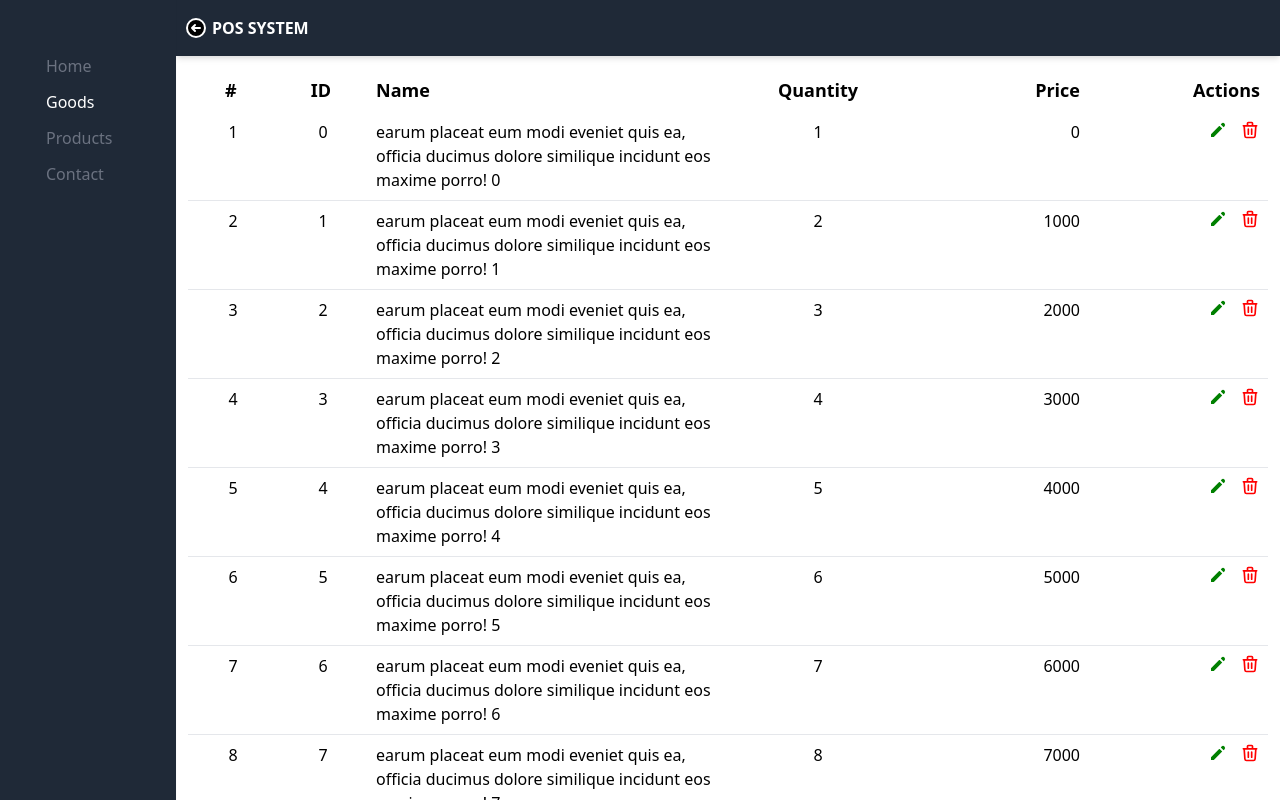
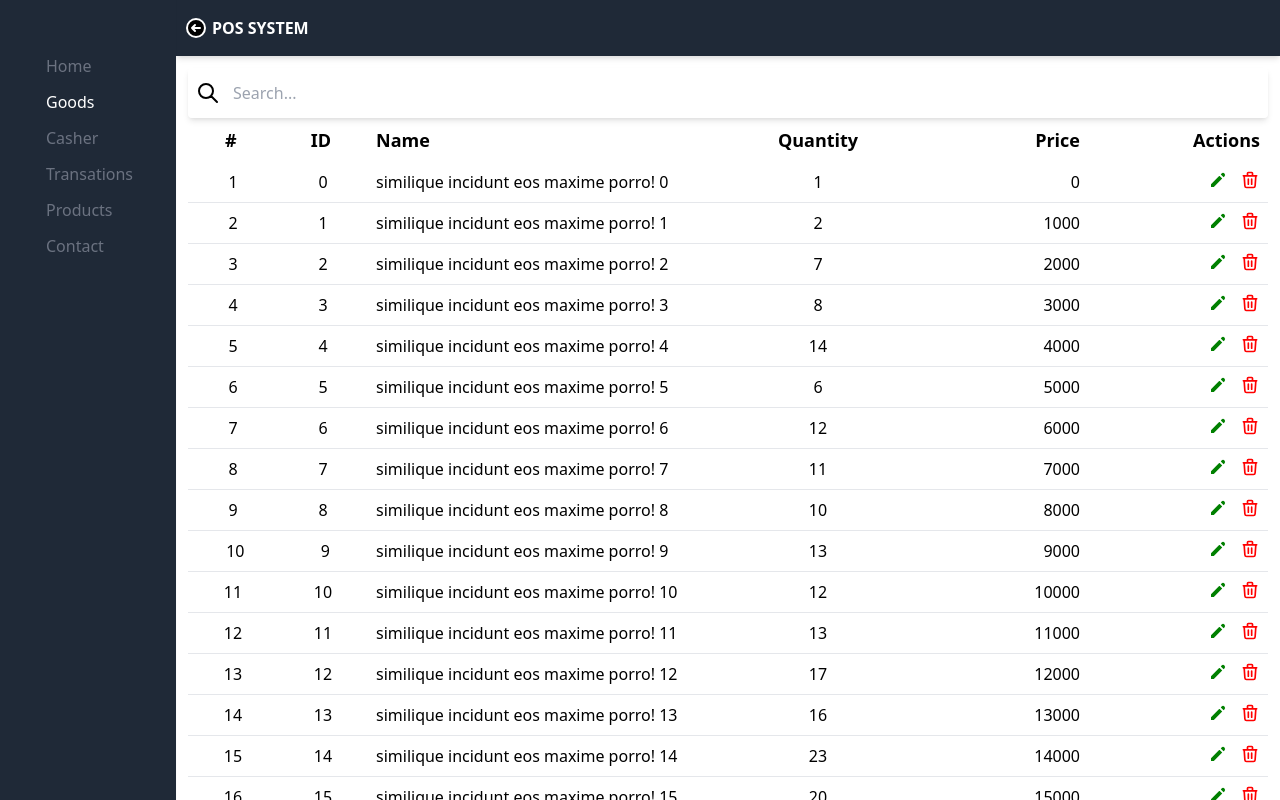
Before and after one commit to chitgyi/vue3-and-tailwind, a Vue app: page /goods in a window 1280 px wide. Built offline with nearby package versions, Linux system fonts and the light colour scheme.

Commit message:
add layouts and goodlitview with features (eidt, delete, orderByPirce && orderByQuantity )

```diff
--- a/src/App.vue
+++ b/src/App.vue
@@ -3,7 +3,7 @@
 
   <slide-bar />
 
-  <main-layout/>
+  <main-layout />
 </template>
 
 <script>
@@ -11,9 +11,10 @@ import { provide } from "vue";
 import useProduct from "./composables/product";
 import useDialog from "./composables/dialog";
 import useApp from "./composables/app";
+import useGoods from "./composables/goods";
 import SlideBar from "./components/nav-bars/SlideBar.vue";
 import AppBar from "./components/nav-bars/AppBar.vue";
-import MainLayout from './layouts/MainLayout.vue';
+import MainLayout from "./layouts/MainLayout.vue";
 
 export default {
   components: { SlideBar, AppBar, MainLayout },
@@ -21,6 +22,7 @@ export default {
     provide("POST_PROVIDER", useProduct());
     provide("DIALOG_PROVIDER", useDialog());
     provide("APP_PROVIDER", useApp());
+    provide("GOODS_PROVIDER", useGoods());
   },
 };
 </script>
--- /dev/null
+++ b/src/assets/path/serach-svg.vue
@@ -0,0 +1,22 @@
+<template>
+  <svg
+    class="w-6 h-6"
+    fill="none"
+    stroke="currentColor"
+    viewBox="0 0 24 24"
+    xmlns="http://www.w3.org/2000/svg"
+  >
+    <path
+      stroke-linecap="round"
+      stroke-linejoin="round"
+      stroke-width="2"
+      d="M21 21l-6-6m2-5a7 7 0 11-14 0 7 7 0 0114 0z"
+    ></path>
+  </svg>
+</template>
+
+<script>
+export default {};
+</script>
+
+<style lang="scss" scoped></style>
--- a/src/components/views/goods/EditGoodsModalView.vue
+++ b/src/components/views/goods/EditGoodsModalView.vue
@@ -1,18 +1,61 @@
 <template>
   <modal dismissable>
     <div class="grid grid-cols-2 space-y-2 w-96 p-2 bg-white rounded-md">
-      <input type="text" placeholder="Name" class="col-span-2 p-2 border" />
-      <input type="number" placeholder="Goods ID" class="col-span-2 p-2 border" />
-      <input type="number" placeholder="Quantity" class="col-span-2 p-2 border" />
-      <input type="number" placeholder="Price" class="col-span-2 p-2 border" />
-      <button class="col-span-2 bg-blue-600 text-white p-2">Edit</button>
+      <input
+        type="text"
+        placeholder="Name"
+        class="col-span-2 p-2 border"
+        v-model="name"
+      />
+      <input
+        type="number"
+        placeholder="Quantity"
+        class="col-span-2 p-2 border"
+        v-model="quantity"
+      />
+      <input
+        type="number"
+        placeholder="Price"
+        class="col-span-2 p-2 border"
+        v-model="price"
+      />
+      <button
+        class="col-span-2 bg-blue-600 text-white p-2"
+        @click="onSave({ id, name, price, quantity })"
+      >
+        Edit
+      </button>
     </div>
   </modal>
 </template>
 
 <script>
+import { ref, toRefs, onUpdated } from "vue";
 import Modal from "../../indicators/Modal.vue";
 export default {
+  props: {
+    good: Object,
+    onSave: Function,
+  },
   components: { Modal },
+  setup(props) {
+    const { good } = toRefs(props);
+    const name = ref(null);
+    const price = ref(null);
+    const quantity = ref(null);
+
+    onUpdated(() => {
+      name.value = good.value.name;
+      price.value = good.value.price;
+      quantity.value = good.value.quantity;
+    });
+
+    return {
+      name,
+      price,
+      quantity,
+      id: good.value.id,
+    };
+  },
 };
 </script>
--- a/src/components/views/goods/GoodListView.vue
+++ b/src/components/views/goods/GoodListView.vue
@@ -1,5 +1,4 @@
 <template>
-  <div class="m-3">
   <!-- start table header -->
   <div class="grid grid-cols-6">
     <div class="flex justify-around">
@@ -7,8 +6,18 @@
       <div class="p-2 font-bold text-lg">ID</div>
     </div>
     <div class="p-2 font-bold text-lg col-span-2">Name</div>
-      <div class="p-2 font-bold text-lg text-center">Quantity</div>
-      <div class="p-2 font-bold text-lg text-right">Price</div>
+    <div
+      class="p-2 font-bold text-lg text-center cursor-pointer"
+      @click="orderByQuantity((isOrderedQuantity = !isOrderedQuantity))"
+    >
+      Quantity
+    </div>
+    <div
+      class="p-2 font-bold text-lg text-right cursor-pointer"
+      @click="orderByPrice((isOrderedPrice = !isOrderedPrice))"
+    >
+      Price
+    </div>
     <div class="p-2 font-bold text-lg text-right">Actions</div>
   </div>
   <!-- end table header -->
@@ -27,7 +36,7 @@
     <div class="p-2 text-right">
       <div class="flex justify-end space-x-3">
         <!-- start edit icon -->
-          <div class="cursor-pointer" title="Edit" @click="onEdit(index)">
+        <div class="cursor-pointer" title="Edit" @click="onEdit(index, good)">
           <svg
             xmlns="http://www.w3.org/2000/svg"
             viewBox="0 0 20 20"
@@ -42,7 +51,7 @@
         <!-- end edit icon -->
 
         <!-- start delete icon -->
-          <div class="cursor-pointer" title="Delete">
+        <div class="cursor-pointer" title="Delete" @click="onDelete(index)">
           <svg
             xmlns="http://www.w3.org/2000/svg"
             fill="none"
@@ -64,33 +73,25 @@
     <!-- end action icons -->
   </div>
   <!-- end table body -->
-
-    <!-- start edit modal view -->
-    <edit-goods-modal-view />
-    <!-- end edit modal view -->
-
-    <!-- start delete modal view -->
-    <!-- end delete modal view -->
-  </div>
 </template>
 
 <script>
-import { inject } from "vue";
-import EditGoodsModalView from "./EditGoodsModalView";
+import { inject, ref } from "vue";
 export default {
   props: {
     goods: Array,
+    onEdit: Function,
+    onDelete: Function,
+    orderByPrice: Function,
+    orderByQuantity: Function,
   },
-  components: { EditGoodsModalView },
 
   setup() {
+    const isOrderedPrice = ref(false);
+    const isOrderedQuantity = ref(false);
     const { show } = inject("DIALOG_PROVIDER");
-    const onEdit = (index) => {
-      show.value = !show.value;
-      console.log(index);
-    };
 
-    return { show, onEdit };
+    return { show, isOrderedQuantity, isOrderedPrice };
   },
 };
 </script>
--- /dev/null
+++ b/src/composables/goods.js
@@ -0,0 +1,64 @@
+import { ref, watch } from "vue";
+
+export default function usebaseGoods() {
+    const search = ref(null)
+    const baseGoods = ref([])
+    const goodResults = ref([])
+
+    watch(search, (searchString) => {
+        if (searchString == '') {
+            goodResults.value = baseGoods.value
+
+            // OR
+
+            /// fetch goods api
+        } else {
+            goodResults.value = baseGoods.value.filter((good) => {
+                return good.name.includes(searchString)
+            });
+
+            /// OR ///
+
+            // Call serach from server
+        }
+    });
+
+    const onEdit = (index, data) => {
+        // to do
+        ///call api to update and then updata local data if successed
+        goodResults.value[index] = data
+
+    }
+
+    const onDelete = (index) => {
+        //to do
+        //call api to delete and then refresh local data
+        goodResults.value.splice(index, 1)
+
+    }
+
+    const loadGoods = () => {
+        /// fetch gooods API
+
+        /// OR
+
+        /// MOCK DATA
+        if (baseGoods.value.length == 0) {
+            Array(20)
+                .fill(0)
+                .forEach((_, index) => {
+                    baseGoods.value.push({
+                        name: `similique incidunt eos maxime porro! ${index}`,
+                        id: index,
+                        price: index * 1000,
+                        quantity: index + Math.floor((Math.random() * 10) + 1),
+                    });
+                });
+            goodResults.value = baseGoods.value
+        }
+    }
+
+    return {
+        search, goods: goodResults, loadGoods, onEdit, onDelete
+    }
+}
--- a/src/index.css
+++ b/src/index.css
@@ -10,8 +10,8 @@
 
 /* width */
 ::-webkit-scrollbar {
-    width: 16px;
-    height: 16px;
+    width: 10px;
+    height: 10px;
   }
 
   /* Track */
--- /dev/null
+++ b/src/layouts/Casher.vue
@@ -0,0 +1,9 @@
+<template>
+  <div>Casher Layout</div>
+</template>
+
+<script>
+export default {};
+</script>
+
+<style lang="scss" scoped></style>
--- a/src/layouts/Goods.vue
+++ b/src/layouts/Goods.vue
@@ -1,29 +1,82 @@
 <template>
-  <div class="">
-    <good-list-view :goods="goods" />
+  <div class="m-3">
+    <div class="flex flex-wrap items-center shadow-md p-2 rounded">
+      <serach-svg />
+      <input
+        class="border border-transparent focus:outline-none flex-auto px-3 leading-loose"
+        placeholder="Search..."
+        v-model="search"
+      />
+    </div>
+    <good-list-view
+      :goods="goods"
+      :onEdit="onEditGood"
+      :onDelete="onDelete"
+      :orderByPrice="orderByPrice"
+      :orderByQuantity="orderByQuantity"
+    />
+
+    <!-- start edit modal view -->
+    <edit-goods-modal-view :good="good" :onSave="onSaveEdit" />
+    <!-- end edit modal view -->
+
+    <!-- start delete modal view -->
+    <!-- end delete modal view -->
   </div>
 </template>
 
 <script>
-import { ref } from "vue";
+import { inject, onMounted, ref } from "vue";
 import GoodListView from "../components/views/goods/GoodListView.vue";
+import SerachSvg from "../assets/path/serach-svg.vue";
+import EditGoodsModalView from "../components/views/goods/EditGoodsModalView.vue";
 export default {
-  components: { GoodListView },
+  components: { GoodListView, SerachSvg, EditGoodsModalView },
   setup() {
-    const goods = ref([]);
+    const good = ref({});
+    var indexed = 0;
+    const { goods, search, loadGoods, onEdit, onDelete } = inject("GOODS_PROVIDER");
+    const { show } = inject("DIALOG_PROVIDER");
+    onMounted(() => loadGoods());
 
-    Array(100)
-      .fill(0)
-      .forEach((value, index) => {
-        goods.value.push({
-          name: `earum placeat eum modi eveniet quis ea, officia ducimus dolore similique incidunt eos maxime porro! ${index}`,
-          id: index,
-          price: index * 1000,
-          quantity: index + 1,
-        });
-      });
+    const onEditGood = (index, data) => {
+      good.value = data;
+      show.value = !show.value;
+      indexed = index;
+    };
 
-    return { goods };
+    const onSaveEdit = (data) => {
+      onEdit(indexed, data);
+      show.value = false;
+    };
+
+    const orderByPrice = (ASC = false) => {
+      if (ASC) {
+        goods.value.sort((a, b) => a.price - b.price);
+      } else {
+        goods.value.sort((a, b) => b.price - a.price);
+      }
+    };
+
+    const orderByQuantity = (ASC = false) => {
+      if (ASC) {
+        goods.value.sort((a, b) => a.quantity - b.quantity);
+      } else {
+        goods.value.sort((a, b) => b.quantity - a.quantity);
+      }
+    };
+
+    return {
+      goods,
+      search,
+      onDelete,
+      onEdit,
+      onEditGood,
+      good,
+      onSaveEdit,
+      orderByPrice,
+      orderByQuantity,
+    };
   },
 };
 </script>
--- /dev/null
+++ b/src/layouts/Transations.vue
@@ -0,0 +1,9 @@
+<template>
+  <div>Transation Layout</div>
+</template>
+
+<script>
+export default {};
+</script>
+
+<style lang="scss" scoped></style>
--- a/src/router.js
+++ b/src/router.js
@@ -3,6 +3,8 @@ import Home from "./layouts/Home";
 import Products from "./layouts/Products";
 import Contact from "./layouts/Contact";
 import Goods from './layouts/Goods';
+import Casher from './layouts/Casher';
+import Transations from './layouts/Transations';
 
 const routes = [
   {
@@ -14,6 +16,14 @@ const routes = [
     path: "/goods",
     name: "Goods",
     component: Goods,
+  },{
+    path: "/casher",
+    name: "Casher",
+    component: Casher,
+  },{
+    path: "/transations",
+    name: "Transations",
+    component: Transations,
   },
   {
     path: "/products",
```
Also changed, not shown: tailwind.config.js (line endings or trailing spaces). Lines whose indentation alone changed are shown as unchanged.
